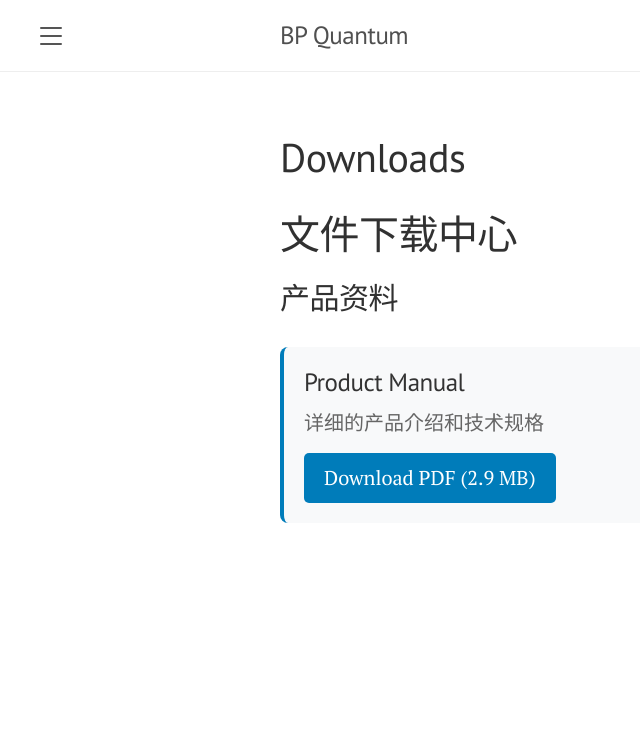
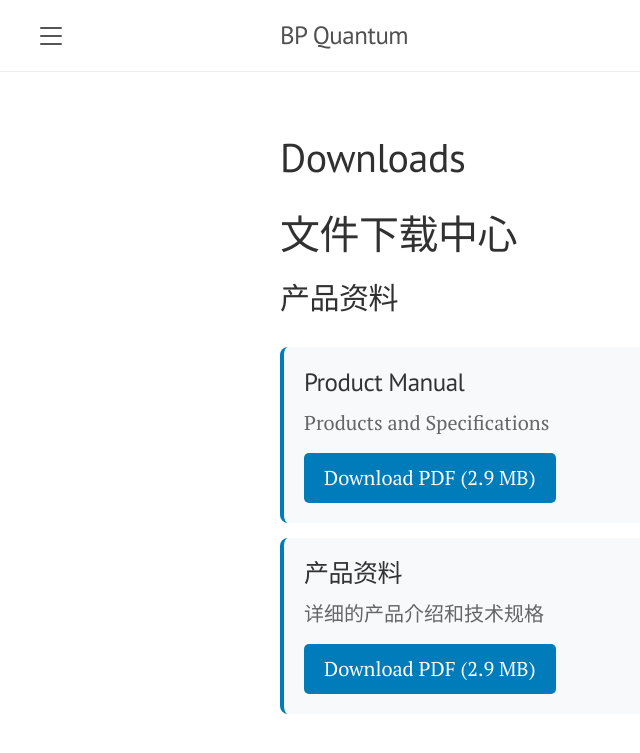
Before and after one commit to WENXINXU-quantum/BPtech, a Jekyll site: the page built from downloads.md, in a window 1280 px wide. Shown: the top 753 px of the page, without its empty margins (0-640 px from the left). Built offline with Jekyll 4.4.1, drawn with Linux system fonts in a browser that asks for light colours.

Commit message:
Update downloads.md

```diff
--- a/downloads.md
+++ b/downloads.md
@@ -9,8 +9,15 @@ title: "Downloads"
 <div class="download-list">
   <div class="download-item">
     <h3>Product Manual</h3>
+    <p>Products and Specifications</p>
+    <a href="{{ '/public/brochure.pdf' | absolute_url }}" class="download-button" download>
+      Download PDF (2.9 MB)
+    </a>
+  </div>
+    <div class="download-item">
+    <h3>产品资料</h3>
     <p>详细的产品介绍和技术规格</p>
-    <a href="{{ '/public/brochure.pdf' | absolute_url }}" class="download-button" download>
+    <a href="https://pan.baidu.com/s/1GYl5VkWCVbYH70eo-985Zg?pwd=3g8e" class="download-button" target="_blank">
       Download PDF (2.9 MB)
     </a>
   </div>
```
